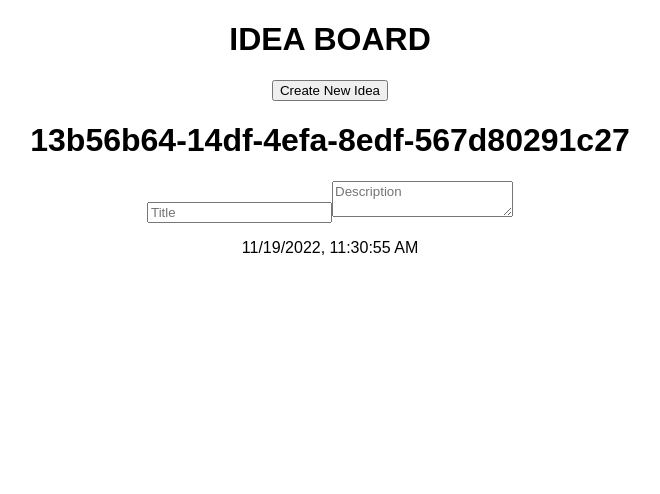
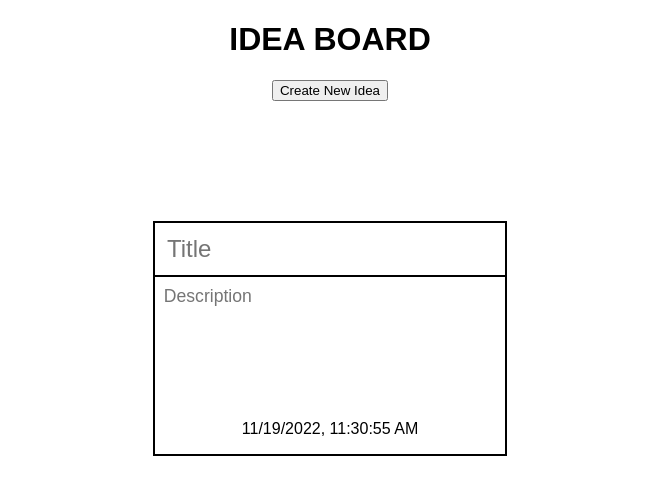
Before and after one commit to Stamedi/idea-board, a React (Create React App) app: page / in a window 1280 px wide. Both pictures are taken after a click on the button "Create New Idea". Shown: the top 494 px of the page, without its empty margins (310-970 px from the left). Built offline with nearby package versions, Linux system fonts and the light colour scheme.

Commit message:
some styling to tiles

```diff
--- a/src/App.css
+++ b/src/App.css
@@ -1,42 +1,43 @@
 * {
   font-family: Arial, Helvetica, sans-serif;
+  /* font-family: Shadows Into Light,cursive; */
 }
 
 .App {
   text-align: center;
+  max-width: 100vw;
+  height: auto;
 }
 
-.App-logo {
-  height: 40vmin;
-  pointer-events: none;
+.tiles {
+  display: flex;
+  flex-wrap: wrap;
+  justify-content: center;
+  margin-top: 100px;
 }
 
-@media (prefers-reduced-motion: no-preference) {
-  .App-logo {
-    animation: App-logo-spin infinite 20s linear;
-  }
+.tile {
+  display: flex;
+  flex-wrap: wrap;
+  flex-direction: column;
+  margin: 20px;
+  width: 350px;
+  border: 2px solid black;
 }
 
-.App-header {
-  background-color: #282c34;
-  min-height: 100vh;
-  display: flex;
-  flex-direction: column;
-  align-items: center;
-  justify-content: center;
-  font-size: calc(10px + 2vmin);
-  color: white;
+.tile-title {
+  font-size: 1.5em;
+  border:none;
+  border-bottom: 2px solid black;
+  padding: 0.5em 0.5em;
+  outline: none;
 }
 
-.App-link {
-  color: #61dafb;
+.tile-description {
+  font-size: 1.1em;
+  height: 110px;
+  resize: none;
+  outline: none;
+  border: none;
+  padding: 0.5em 0.5em;
 }
-
-@keyframes App-logo-spin {
-  from {
-    transform: rotate(0deg);
-  }
-  to {
-    transform: rotate(360deg);
-  }
-}
--- a/src/App.js
+++ b/src/App.js
@@ -17,16 +17,18 @@ function App() {
     <div className="App">
       <h1>IDEA BOARD</h1>
       <button onClick={() => createTile()}>Create New Idea</button>
-        {tileArr.map((tile) => (
-          <div key={tile.id}>
-            <h1>{tile.id}</h1>
-            <input className="title" onChange={(e) => e.target.value}placeholder="Title"></input>
-            <textarea className="description" placeholder="Description" onChange={(e) => e.target.value}></textarea>
-            <div>
-              <p>{tile.time}</p>
+        <div className="tiles">
+          {tileArr.map((tile) => (
+            <div className="tile" key={tile.id}>
+              <input className="tile-title" onChange={(e) => e.target.value}placeholder="Title"></input>
+              <textarea
+              maxlength="140" className="tile-description" placeholder="Description" onChange={(e) => e.target.value}></textarea>
+              <div>
+                <p>{tile.time}</p>
+              </div>
             </div>
-          </div>
-        ))}
+          ))}
+        </div>
     </div>
   );
 }
```
